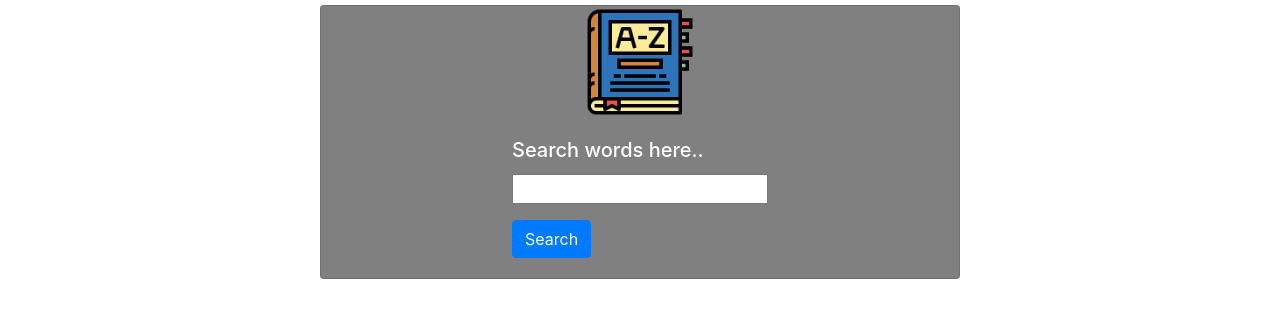
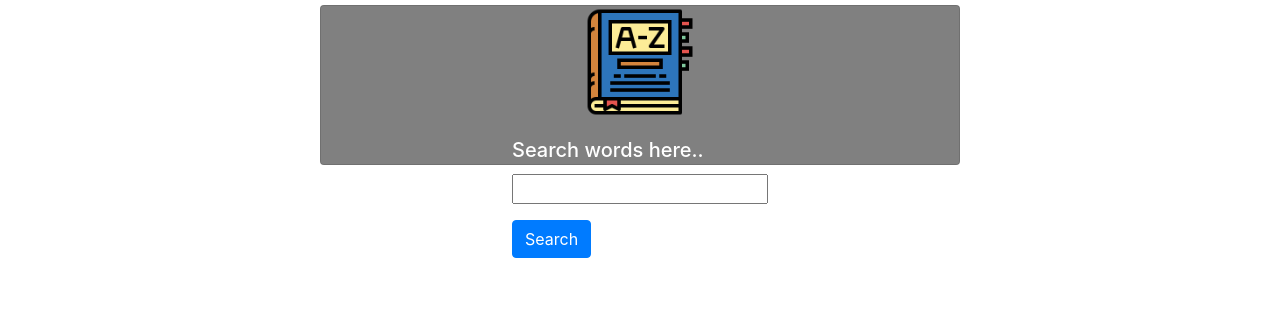
Before and after one commit to gofordeepu/Dictionary, a website: page public/index.html in a window 1280 px wide. Shown: the part 174-492 px from the top of the page. Drawn offline with nearby package versions, Linux system fonts and the light colour scheme.

Commit message:
Update style.css

```diff
--- a/public/style.css
+++ b/public/style.css
@@ -5,4 +5,6 @@
   margin: auto;
   align-self: center;
   background-color: gray;
+  width:50%;
+  height:20%;
 }
```
